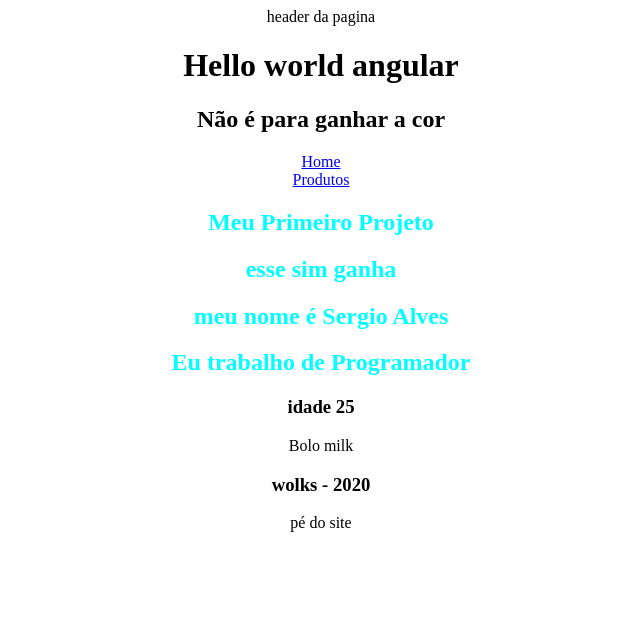
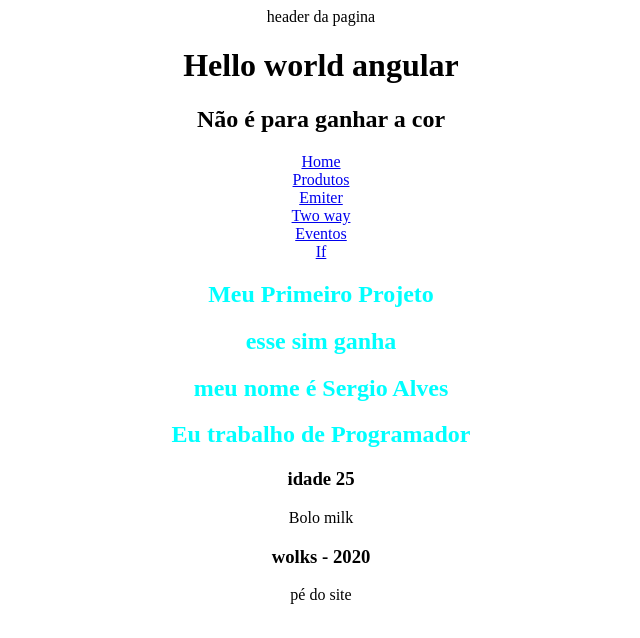
Before and after one commit to Sergio81alves/comeco-no-angular, an Angular app: page / in a window 1280 px wide. Shown: the top 638 px of the page, without its empty margins (319-959 px from the left). Built offline with nearby package versions, Linux system fonts and the light colour scheme.

Commit message:
atualizando o router Link

```diff
--- a/src/app/app.component.html
+++ b/src/app/app.component.html
@@ -3,9 +3,15 @@
 <h2>Não é para ganhar a cor</h2>
 
 <nav>
-    <a routerLink="">Home</a>
-    <br>
-    <a routerLink="list">Produtos</a>
+
+    <ul>
+        <li><a routerLink="">Home</a></li>
+        <li><a routerLink="list">Produtos</a></li>
+        <li><a routerLink="emiter">Emiter</a></li>
+        <li><a routerLink="two">Two way </a></li>
+        <li><a routerLink="eventos">Eventos</a></li>
+        <li><a routerLink="if">If</a></li>
+    </ul>
 </nav>
 <router-outlet></router-outlet>
 
```
Also changed, not shown: src/app/app-routing.module.ts (+8 -0 lines).
